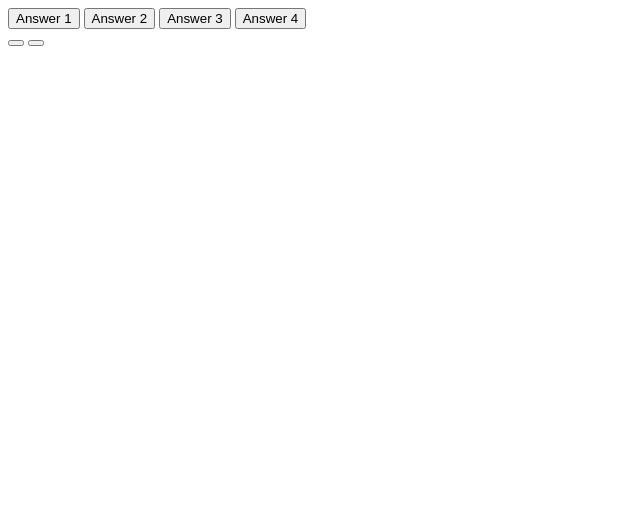
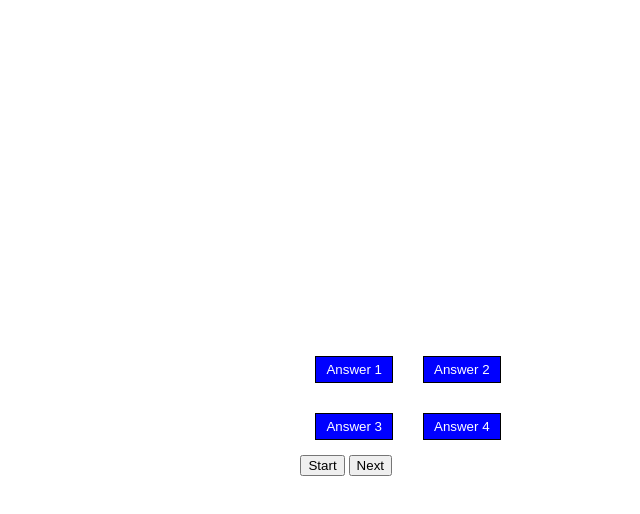
Before and after one commit to DaisyChepyegon/Quize-Board, a plain HTML site: page quize.html in a window 1280 px wide. Shown: the whole page, without its empty margins (0-640 px from the left). Drawn offline with Linux system fonts and the light colour scheme.

Commit message:
style buttons

```diff
--- a/assets/quize.css
+++ b/assets/quize.css
@@ -0,0 +1,26 @@
+body{
+    display: flex;
+    justify-content: center;
+    align-items: center;
+    background-color: white;
+    width: 100vh;
+    height: 100vh;
+}
+.buttons{
+    display: grid;
+    grid-template-columns: auto auto;
+
+}
+.btn{
+    margin: 15px 15px;
+    border: 1px solid black;
+    padding: 5px 10px;
+    background-color: blue;
+    color: white;
+    outline: none;
+    cursor: pointer;
+
+}
+.btn:hover{
+    border-color: black;
+}
--- a/quize.html
+++ b/quize.html
@@ -18,8 +18,8 @@
             </div>
         </div>
         <div class="control">
-            <button id="start" class="start-btn"></button>
-            <button id="next" class="next-btn"></button>
+            <button id="start" class="start-btn">Start</button>
+            <button id="next" class="next-btn">Next</button>
         </div>
         <div class="scores">
               <span id="correct-ans"></span>
```
